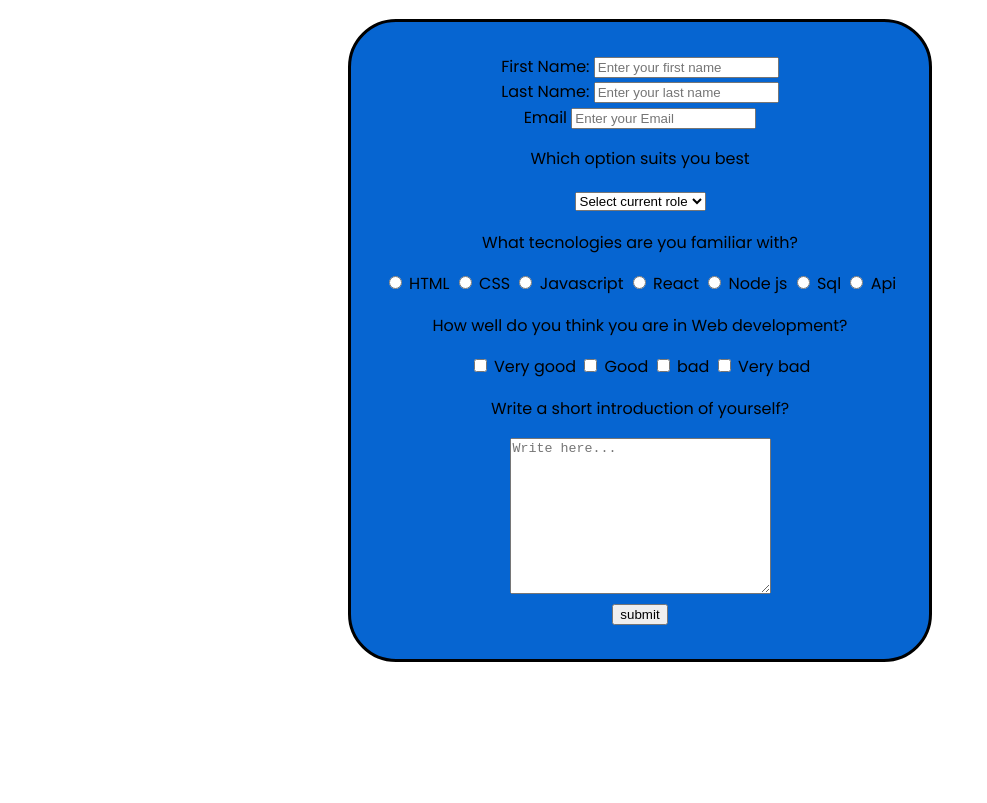
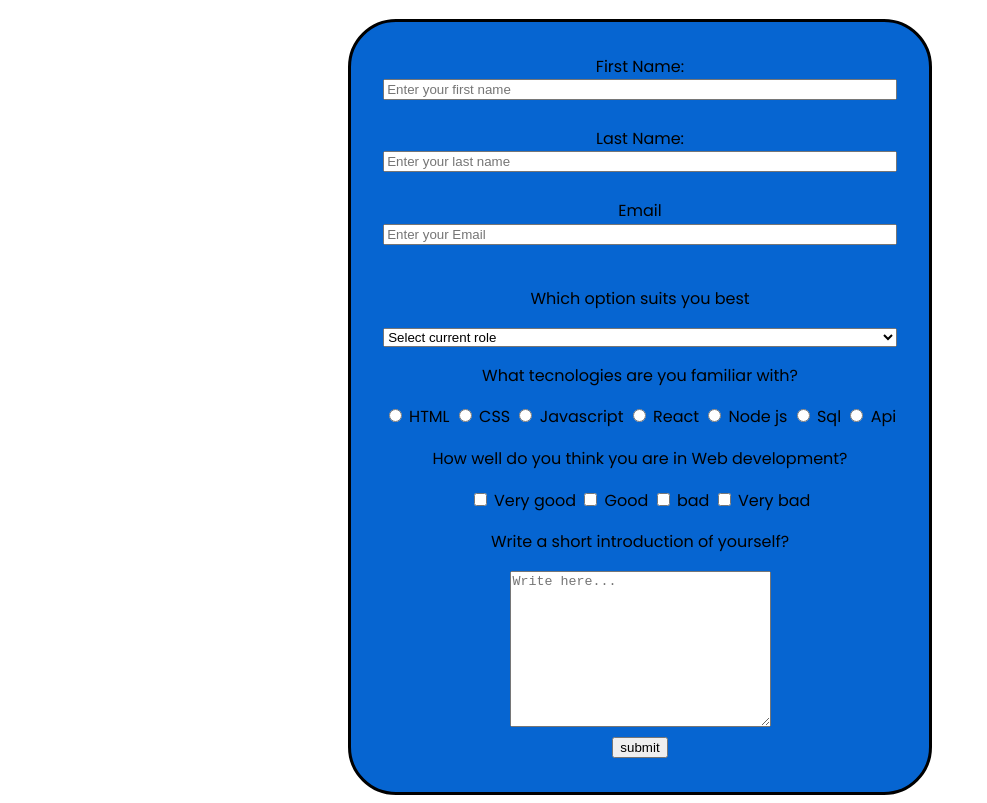
Before and after one commit to wasifns/Web-Development, a plain HTML site: page Survey-form/index.html in a window 1280 px wide. Shown: the part 109-912 px from the top of the page, without its empty margins (0-987 px from the left). Before the commit the page ends 800 px from the top, so only its background shows below. Drawn offline with Linux system fonts and the light colour scheme.

Commit message:
Update styles.css

```diff
--- a/Survey-form/styles.css
+++ b/Survey-form/styles.css
@@ -38,3 +38,11 @@ body::before{
     padding:2pc;
     writing-mode: horizontal-tb;
 }
+.formControl{
+    display:block;
+    width: 100%;
+}
+
+.form-group{
+    display:block;
+}
```
